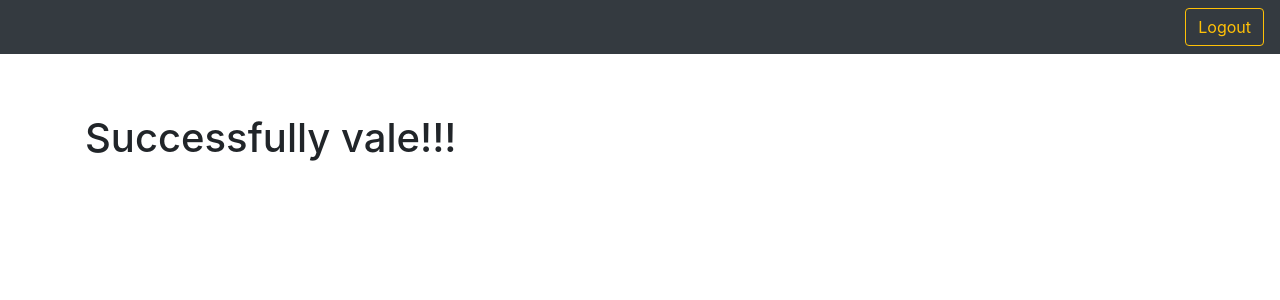
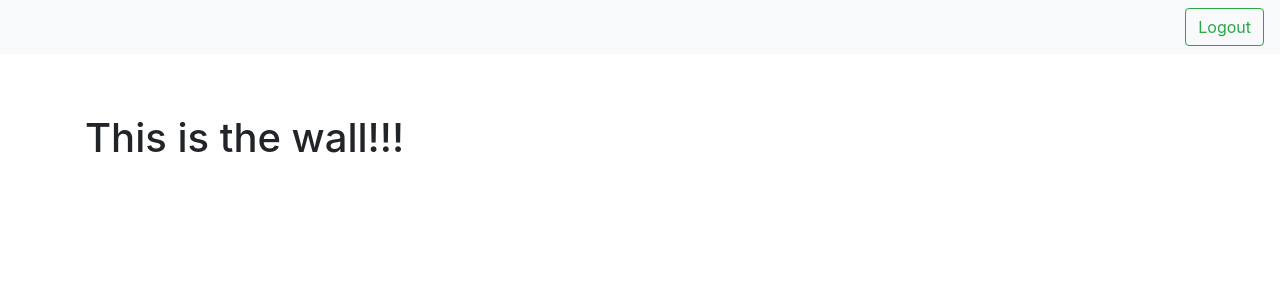
Before and after one commit to marcobasurco/djangoLoginBelt, a Django app: template apps/login_registration_app/templates/login_registration_app/wall.html in a window 1280 px wide. Shown: the top 300 px of the page. Run offline with Django 3.2, Linux system fonts and the light colour scheme; the template is opened without the code that fills it, so the values that code supplies are empty; parts of the project's set-up code (start-up, migrations or seed data) failed here and were passed over; some libraries are stand-ins or nearby versions.

Commit message:
This is a third change

```diff
--- a/apps/login_registration_app/templates/login_registration_app/success.html
+++ b/apps/login_registration_app/templates/login_registration_app/success.html
@@ -28,7 +28,7 @@
     </nav>
     <div class="container">
         <h1>Successfully vale!!!</h1>
-
+        <a href="/wall/">Let's goto the wall!</a>
 
     </div>
 
--- a/apps/login_registration_app/templates/login_registration_app/wall.html
+++ b/apps/login_registration_app/templates/login_registration_app/wall.html
@@ -19,15 +19,15 @@
 </head>
 
 <body>
-    <nav class="navbar navbar-light bg-dark">
+    <nav class="navbar navbar-light bg-light">
         <a class="navbar-brand"></a>
         <form action="/logout/" class="form-inline">
             {% csrf_token %}
-            <button class="btn btn-outline-warning my-2 my-sm-0" type="submit">Logout</button>
+            <button class="btn btn-outline-success my-2 my-sm-0" type="submit">Logout</button>
         </form>
     </nav>
     <div class="container">
-        <h1>Successfully vale!!!</h1>
+        <h1>This is the wall!!!</h1>
 
 
     </div>
--- a/apps/login_registration_app/urls.py
+++ b/apps/login_registration_app/urls.py
@@ -7,5 +7,6 @@ urlpatterns = [
     url(r'^login/$', views.login),
     url(r'^success/$', views.success),
     url(r'^logout/$', views.logout),
+    url(r'^wall/$', views.wall),
 
 ]
--- a/apps/login_registration_app/views.py
+++ b/apps/login_registration_app/views.py
@@ -56,3 +56,9 @@ def success(request):
     if "userId" not in request.session:
         return redirect('/')
     return render(request, 'login_registration_app/success.html')
+
+
+def wall(request):
+    if "userId" not in request.session:
+        return redirect('/')
+    return render(request, 'login_registration_app/wall.html')
```
Also changed, not shown: db.sqlite3, 1 other file.
